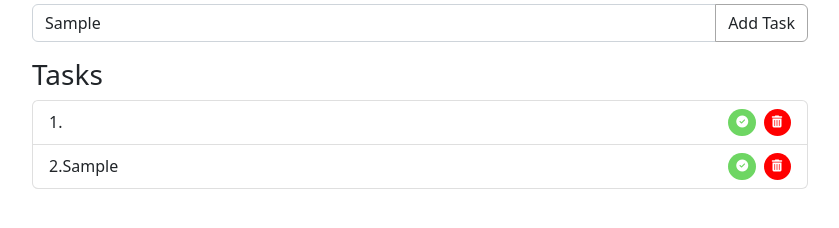
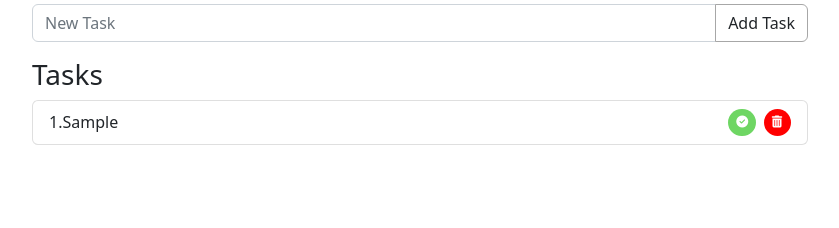
Before and after one commit to MartinaPerozzi/vue-todolist, a plain HTML site: page index.html in a window 1280 px wide. Both pictures are taken after typing "Sample" into the empty fields and a click on the button "Add Task". Shown: the part 124-352 px from the top of the page, without its empty margins (220-1059 px from the left). Drawn offline with nearby package versions, Linux system fonts and the light colour scheme.

Commit message:
refactoring after lesson

```diff
--- a/index.html
+++ b/index.html
@@ -64,13 +64,13 @@
 						<!-- per ogni task, index dell'oggetto Tasks -->
 
 						<li v-for="(task, index) in tasks" class="list-group-item d-flex align-items-center">
-							<span :class="((newTask.done)?'did-it': '')">{{task.text}}</span>
+							<span :class="(task.done)?'did-it': ''">{{task.text}}</span>
 
 
 
 							<div class="icons d-flex align-items-center  ms-auto">
 								<!-- Sbarra l'elemento - SBARRA -->
-								<span @click="doneTask(task, index)" class="badge done rounded-pill d-flex"><i
+								<span @click="doneTask(index)" class="badge done rounded-pill d-flex"><i
 										class="fa-solid fa-circle-check"></i></span>
 
 								<!-- Rimuovi elemento - RIMUOVI -->
--- a/js/script.js
+++ b/js/script.js
@@ -3,13 +3,11 @@ const app = Vue.createApp({
     data: function () {
         return {
             tasks: [
-                {
-                    text: "",
-                    done: false
-                },
-
             ],
-            newTask: {},
+            newTask: {
+                text: "",
+                done: false
+            },
             error: false,
 
         }
@@ -18,20 +16,20 @@ const app = Vue.createApp({
     methods: {
 
         addTask() {
+            // Copia dell'oggetto newTask(Copy)
+            // ...this.newTask SI COPIA CON LO SPREAD in modo più veloce e senza dover rimettere dentro le proprietà
             const newTask = {
                 text: this.newTask.text,
                 done: false,
             };
-            // Controllo numero lettere
+            // Controllo numero lettere permesso
             console.log(this.newTask)
             if (this.newTask.text.length >= 4) {
                 this.tasks.push(newTask);
+                // Controllo che il numero di caratteri sia superiore a 4
                 this.error = false;
-                // prova
-                const input = document.querySelector(".form-input").value;
-                input.innerHTML = "";
-                console.log(input)
-
+                // Ripulire l'input dopo aver inviato la Task
+                this.newTask.text = "";
             } else {
                 this.error = true;
             }
@@ -43,14 +41,17 @@ const app = Vue.createApp({
             this.tasks.splice(i, 1);
         },
         // Prova Sbarramento- da capire
-        doneTask() {
-            let doneTaskEl = this.newTask.done = true;
-            console.log(doneTaskEl);
+        // doneTask() {
+        //     let doneTaskEl = this.newTask.done = true;
+        //     console.log(doneTaskEl);
+        // }
+
+        doneTask(index) {
+            console.log(index);
+            this.tasks[index].done = !this.tasks[index].done;
         }
-
 
     }
 
-
 });
 app.mount("#root");
```
